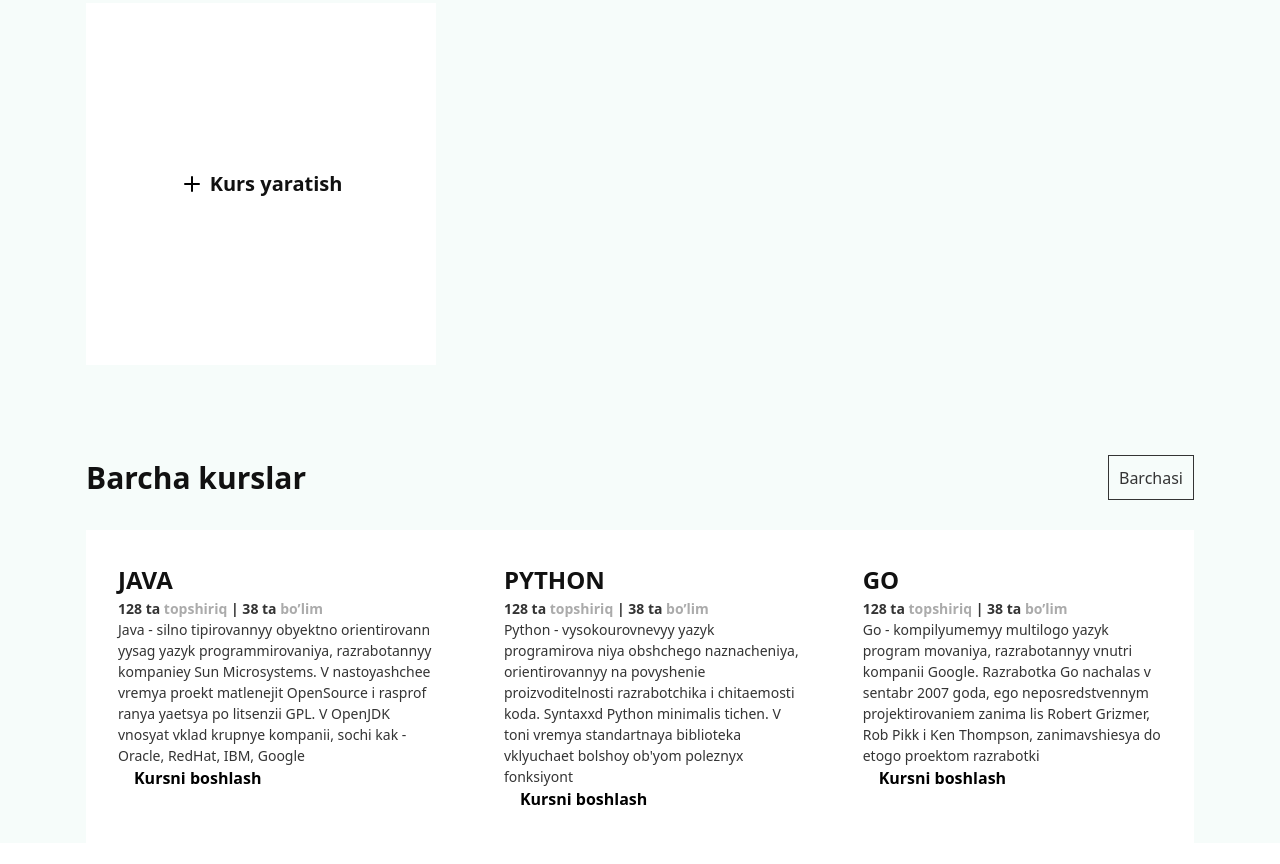
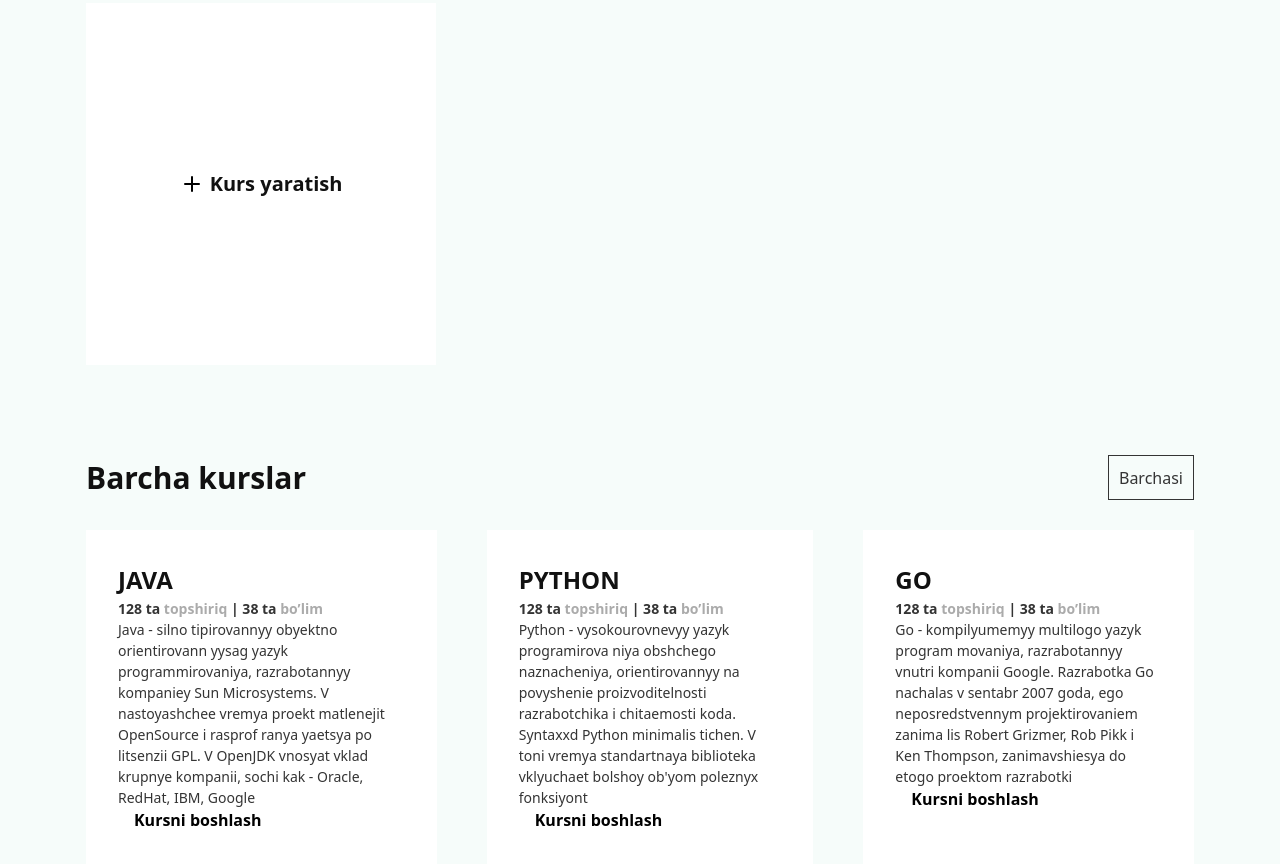
Before and after one commit to heyitsdurdona/codeboxfn, a website: page index.html in a window 1280 px wide. Shown: the part 409-1273 px from the top of the page. Before the commit the page ends 1252 px from the top, so only its background shows below. Drawn offline with Linux system fonts and the light colour scheme.

Commit message:
fixed some issues

```diff
--- a/index.html
+++ b/index.html
@@ -84,7 +84,7 @@
                 <button class="p-[9px] border border-[#343434] px-[10px] text-[#343434] font-medium">Barchasi</button>
             </div>
 
-            <ul class="flex justify-between mb-[100px]">
+            <ul class="flex justify-between mb-[100px] gap-[50px]">
                 <li class="bg-white p-[32px]">
                     <h3 class="font-extrabold text-[24px] text-[#111111] mb-1.5">JAVA</h3>
                     <span class="font-semibold text-[14px] text-[#ABABAB] block mb-4">
@@ -125,6 +125,8 @@
             </ul>
         </section>
         <!-- BARCHA KURSLAR END -->
+
+
     </div>
     </main>
     <!-- MAIN END -->
```
